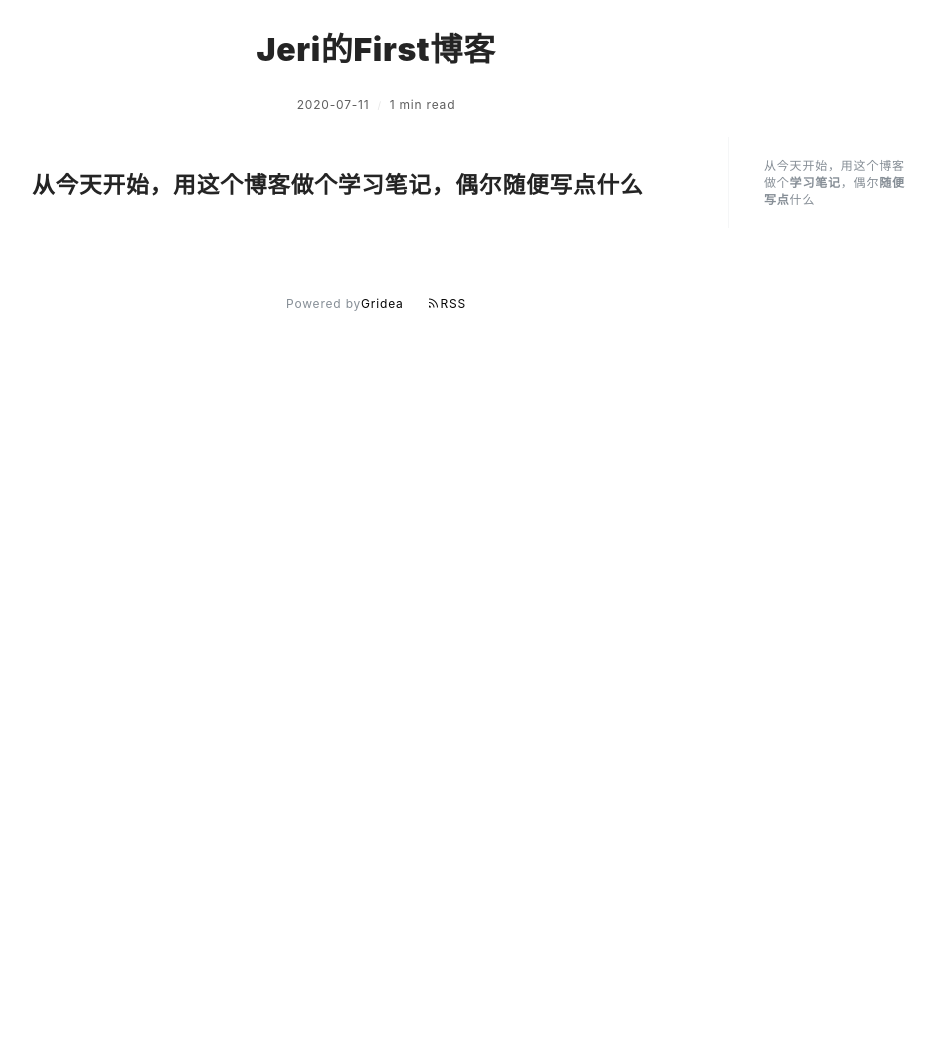
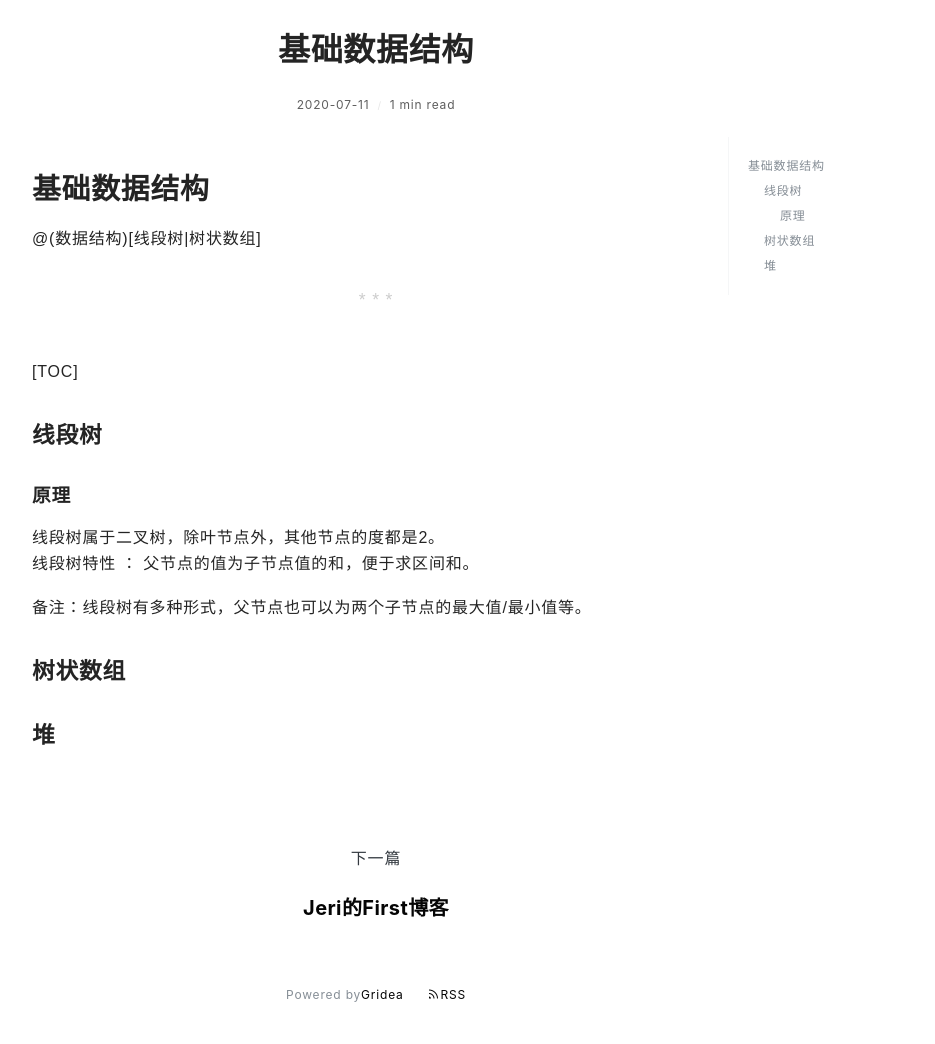
Before and after one commit to JeriLee/jerilee.github.io, a plain HTML site: page post/ji-chu-shu-ju-jie-gou/index.html in a window 1280 px wide. Shown: the part 448-1492 px from the top of the page, without its empty margins (264-1199 px from the left). Before the commit the page ends 800 px from the top, so only its background shows below. Drawn offline with nearby package versions, Linux system fonts and the light colour scheme; a web font is replaced by a local one.

Commit message:
update from gridea: 2020-07-11 23:07:37

```diff
--- a/archives/index.html
+++ b/archives/index.html
@@ -3,7 +3,7 @@
     <meta charset="utf-8" />
 <meta name="viewport" content="width=device-width, initial-scale=1" />
 <title>Jeri的博客</title>
-<link rel="shortcut icon" href="https://jerilee.github.io/favicon.ico?v=1594399225267">
+<link rel="shortcut icon" href="https://jerilee.github.io/favicon.ico?v=1594480038251">
 <link href="https://cdn.jsdelivr.net/npm/remixicon@2.3.0/fonts/remixicon.css" rel="stylesheet">
 <link rel="stylesheet" href="https://jerilee.github.io/styles/main.css">
 <link rel="alternate" type="application/atom+xml" title="Jeri的博客 - Atom Feed" href="https://jerilee.github.io/atom.xml">
@@ -18,7 +18,7 @@
       <div class="main-content">
         <div class="site-header">
   <a href="https://jerilee.github.io">
-  <img class="avatar" src="https://jerilee.github.io/images/avatar.png?v=1594399225267" alt="">
+  <img class="avatar" src="https://jerilee.github.io/images/avatar.png?v=1594480038251" alt="">
   </a>
   <h1 class="site-title">
     Jeri的博客
@@ -76,6 +76,15 @@
     <h2 class="year">2020</h2>
 
 
+        <a href="https://jerilee.github.io/post/ji-chu-shu-ju-jie-gou/" class="post">
+          <h2 class="post-title">
+            基础数据结构
+          </h2>
+          <div class="time">2020-07-11</div>
+        </a>
+
+
+
         <a href="https://jerilee.github.io/post/jeri-de-di-yi-pian-bo-ke/" class="post">
           <h2 class="post-title">
             Jeri的First博客
--- a/post/jeri-de-di-yi-pian-bo-ke/index.html
+++ b/post/ji-chu-shu-ju-jie-gou/index.html
@@ -2,17 +2,24 @@
   <head>
     <meta charset="utf-8" />
 <meta name="viewport" content="width=device-width, initial-scale=1" />
-<title>Jeri的First博客 | Jeri的博客</title>
-<link rel="shortcut icon" href="https://jerilee.github.io/favicon.ico?v=1594399225267">
+<title>基础数据结构 | Jeri的博客</title>
+<link rel="shortcut icon" href="https://jerilee.github.io/favicon.ico?v=1594480038251">
 <link href="https://cdn.jsdelivr.net/npm/remixicon@2.3.0/fonts/remixicon.css" rel="stylesheet">
 <link rel="stylesheet" href="https://jerilee.github.io/styles/main.css">
-<link rel="alternate" type="application/atom+xml" title="Jeri的First博客 | Jeri的博客 - Atom Feed" href="https://jerilee.github.io/atom.xml">
+<link rel="alternate" type="application/atom+xml" title="基础数据结构 | Jeri的博客 - Atom Feed" href="https://jerilee.github.io/atom.xml">
 <link rel="stylesheet" href="https://fonts.googleapis.com/css?family=Droid+Serif:400,700">
 
 
 
-    <meta name="description" content="从今天开始，用这个博客做个学习笔记，偶尔随便写点什么
-" />
+    <meta name="description" content="基础数据结构
+@(数据结构)[线段树|树状数组]
+
+[TOC]
+线段树
+原理
+线段树属于二叉树，除叶节点外，其他节点的度都是2。
+线段树特性 ： 父节点的值为子节点值的和，便于求区间和。
+备注：线段树有多种形式，父节点也可以为两个子节点的最..." />
     <meta name="keywords" content="" />
     <link rel="stylesheet" href="https://cdnjs.cloudflare.com/ajax/libs/KaTeX/0.10.0/katex.min.css">
     <script src="https://cdn.bootcss.com/highlight.js/9.12.0/highlight.min.js"></script>
@@ -22,7 +29,7 @@
       <div class="main-content">
         <div class="site-header">
   <a href="https://jerilee.github.io">
-  <img class="avatar" src="https://jerilee.github.io/images/avatar.png?v=1594399225267" alt="">
+  <img class="avatar" src="https://jerilee.github.io/images/avatar.png?v=1594480038251" alt="">
   </a>
   <h1 class="site-title">
     Jeri的博客
@@ -75,7 +82,7 @@
         <div class="post-detail">
           <article class="post">
             <h2 class="post-title">
-              Jeri的First博客
+              基础数据结构
             </h2>
             <div class="post-info">
               <span>
@@ -89,14 +96,32 @@
 
             <div class="post-content-wrapper">
               <div class="post-content">
-                <h2 id="从今天开始用这个博客做个学习笔记偶尔随便写点什么">从今天开始，用这个博客做个<strong>学习笔记</strong>，偶尔<strong>随便写点</strong>什么</h2>
+                <h1 id="基础数据结构">基础数据结构</h1>
+<p>@(数据结构)[线段树|树状数组]</p>
+<hr>
+<p>[TOC]</p>
+<h2 id="线段树">线段树</h2>
+<h3 id="原理">原理</h3>
+<p>线段树属于二叉树，除叶节点外，其他节点的度都是2。<br>
+线段树特性 ： 父节点的值为子节点值的和，便于求区间和。</p>
+<p>备注：线段树有多种形式，父节点也可以为两个子节点的最大值/最小值等。</p>
+<h2 id="树状数组">树状数组</h2>
+<h2 id="堆">堆</h2>
+<h2 id=""></h2>
 
               </div>
               <div class="toc-container">
                 <ul class="markdownIt-TOC">
-<li>
+<li><a href="#%E5%9F%BA%E7%A1%80%E6%95%B0%E6%8D%AE%E7%BB%93%E6%9E%84">基础数据结构</a>
 <ul>
-<li><a href="#%E4%BB%8E%E4%BB%8A%E5%A4%A9%E5%BC%80%E5%A7%8B%E7%94%A8%E8%BF%99%E4%B8%AA%E5%8D%9A%E5%AE%A2%E5%81%9A%E4%B8%AA%E5%AD%A6%E4%B9%A0%E7%AC%94%E8%AE%B0%E5%81%B6%E5%B0%94%E9%9A%8F%E4%BE%BF%E5%86%99%E7%82%B9%E4%BB%80%E4%B9%88">从今天开始，用这个博客做个<strong>学习笔记</strong>，偶尔<strong>随便写点</strong>什么</a></li>
+<li><a href="#%E7%BA%BF%E6%AE%B5%E6%A0%91">线段树</a>
+<ul>
+<li><a href="#%E5%8E%9F%E7%90%86">原理</a></li>
+</ul>
+</li>
+<li><a href="#%E6%A0%91%E7%8A%B6%E6%95%B0%E7%BB%84">树状数组</a></li>
+<li><a href="#%E5%A0%86">堆</a></li>
+<li></li>
 </ul>
 </li>
 </ul>
@@ -106,6 +131,15 @@
           </article>
         </div>
 
+
+          <div class="next-post">
+            <div class="next">下一篇</div>
+            <a href="https://jerilee.github.io/post/jeri-de-di-yi-pian-bo-ke/">
+              <h3 class="post-title">
+                Jeri的First博客
+              </h3>
+            </a>
+          </div>
 
 
 
```
Also changed, not shown: atom.xml (+21 -1 lines), index.html (+21 -2 lines), tags/index.html (+2 -2 lines).
